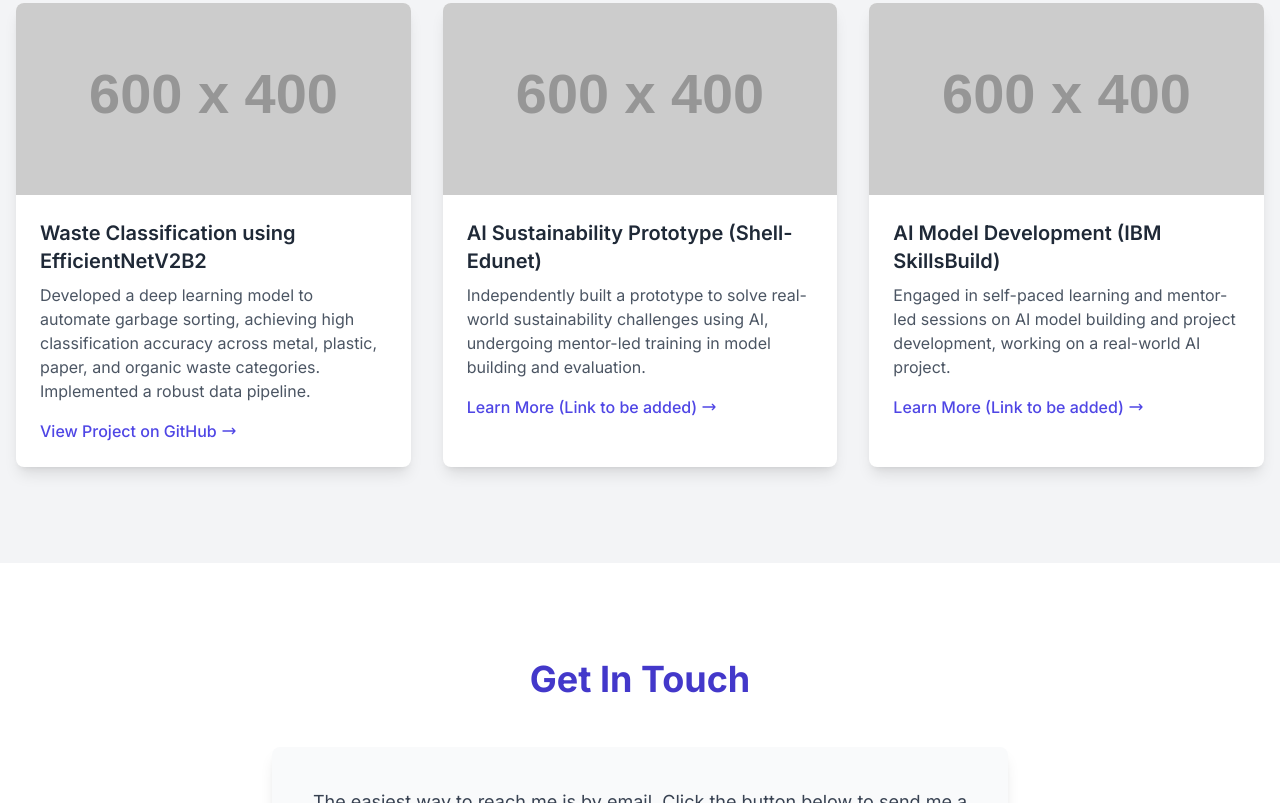
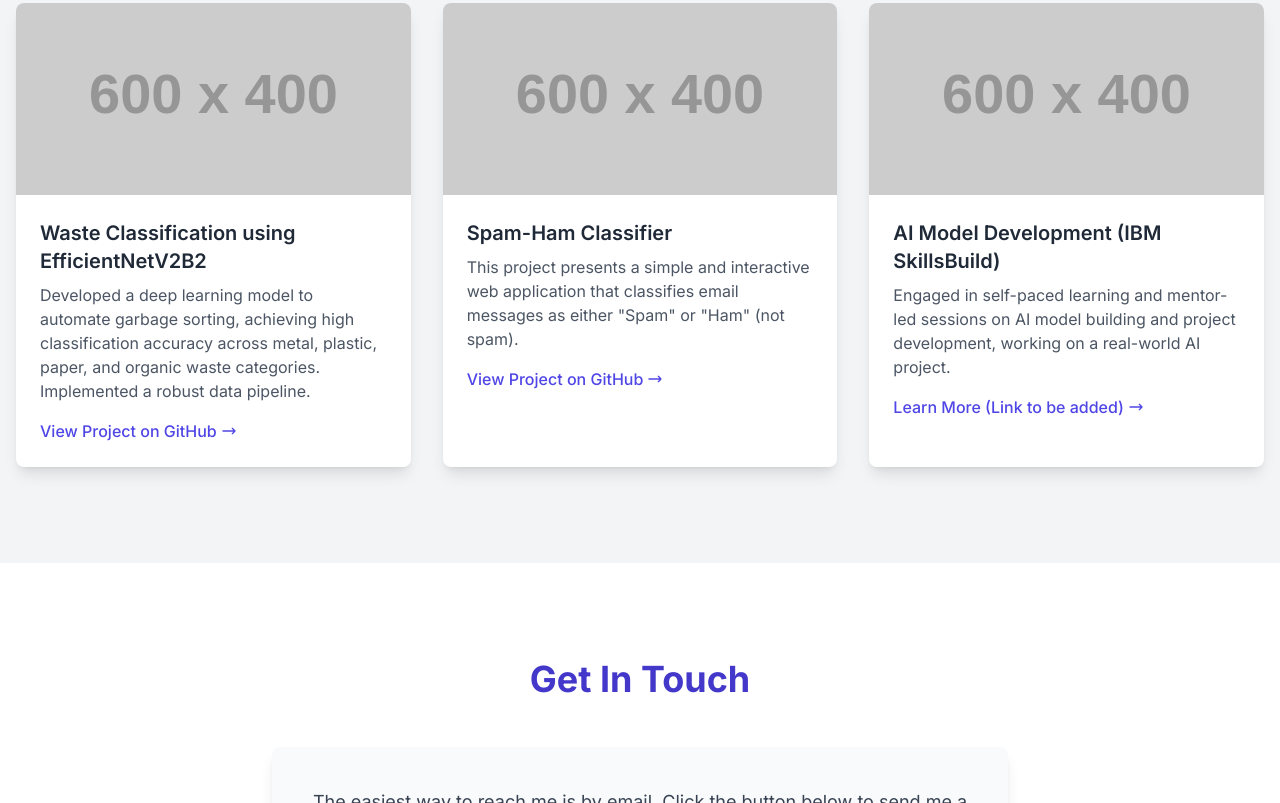
Before and after one commit to dkewat25/dkewat25.github.io, a plain HTML site: page index.html in a window 1280 px wide. Shown: the part 2068-2871 px from the top of the page. Drawn offline with nearby package versions, Linux system fonts and the light colour scheme; placeholder pictures from the web are drawn by us.

Commit message:
Project Section added

```diff
--- a/index.html
+++ b/index.html
@@ -149,14 +149,13 @@
                     <!-- Add more projects here following the same structure -->
                     <!-- For example, you can add projects related to your AI internships or coursework -->
                     <div class="bg-white rounded-lg shadow-lg overflow-hidden transition duration-300 transform hover:scale-105">
-                        <img src="https://placehold.co/600x400/93c5fd/ffffff?text=AI+Project+Concept" alt="AI Project Concept" class="w-full h-48 object-cover">
+                        <img src="https://placehold.co/600x400/93c5fd/ffffff?text=Spam+Classifier" alt="Spam Classifier" class="w-full h-48 object-cover">
                         <div class="p-6">
-                            <h3 class="text-xl font-semibold text-gray-800 mb-2">AI Sustainability Prototype (Shell-Edunet)</h3>
+                            <h3 class="text-xl font-semibold text-gray-800 mb-2">Spam-Ham Classifier</h3>
                             <p class="text-gray-600 text-base mb-4">
-                                Independently built a prototype to solve real-world sustainability challenges using AI, undergoing mentor-led training in model building and evaluation.
-                            </p>
-                            <a href="#" class="text-indigo-600 hover:text-indigo-800 font-medium flex items-center">
-                                Learn More (Link to be added)
+                                This project presents a simple and interactive web application that classifies email messages as either "Spam" or "Ham" (not spam).                            </p>
+                            <a href="https://github.com/dkewat25/Spam_Detection" class="text-indigo-600 hover:text-indigo-800 font-medium flex items-center">
+                                View Project on GitHub
                                 <svg class="w-4 h-4 ml-1" fill="none" stroke="currentColor" viewBox="0 0 24 24" xmlns="http://www.w3.org/2000/svg"><path stroke-linecap="round" stroke-linejoin="round" stroke-width="2" d="M17 8l4 4m0 0l-4 4m4-4H3"></path></svg>
                             </a>
                         </div>
```
